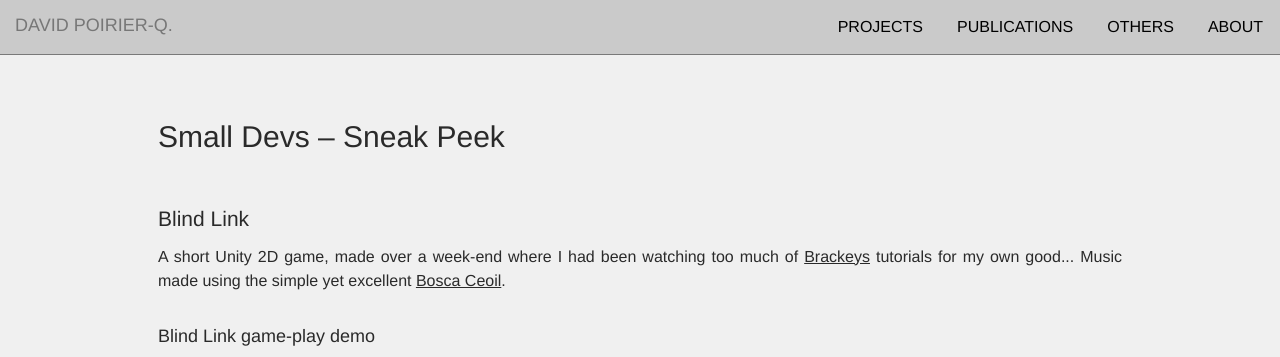
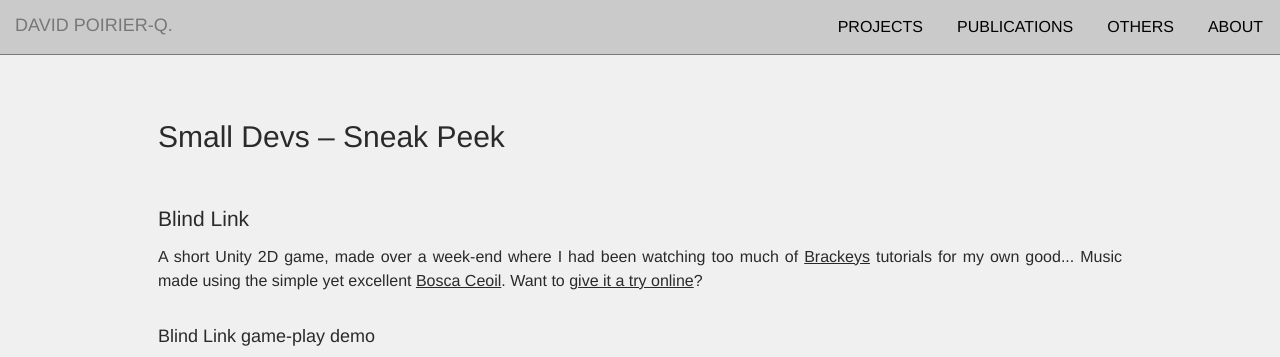
Before and after one commit to PyrApple/pyrapple.github.io, a Jekyll site: the page built from pages/small-devs.html, in a window 1280 px wide and 900 px high, cut to the strip 0-357 px from the top of the window. Built offline with Jekyll 4.4.1, drawn with Linux system fonts in a browser that asks for light colours.

Commit message:
added link to BlindLink WebGL (online play) github page

```diff
--- a/pages/small-devs.html
+++ b/pages/small-devs.html
@@ -11,7 +11,7 @@ layout: default
 
       <h3>Blind Link</h3>
 
-      <p>A short Unity 2D game, made over a week-end where I had been watching too much of <a class="text-faded link-url" href="https://www.youtube.com/channel/UCYbK_tjZ2OrIZFBvU6CCMiA">Brackeys</a> tutorials for my own good... Music made using the simple yet excellent <a class="text-faded link-url" href="https://boscaceoil.net/">Bosca Ceoil</a>.</p>
+      <p>A short Unity 2D game, made over a week-end where I had been watching too much of <a class="text-faded link-url" href="https://www.youtube.com/channel/UCYbK_tjZ2OrIZFBvU6CCMiA">Brackeys</a> tutorials for my own good... Music made using the simple yet excellent <a class="text-faded link-url" href="https://boscaceoil.net/">Bosca Ceoil</a>. Want to <a class="text-faded link-url" href="https://pyrapple.github.io/BlindLink/index.html">give it a try online</a>?</p>
 
       <h4>Blind Link game-play demo</h4>
       <div class="embed-responsive embed-responsive-16by9">
```
